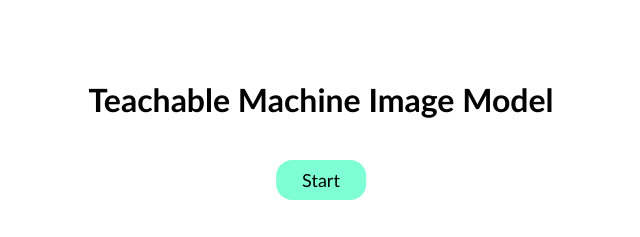
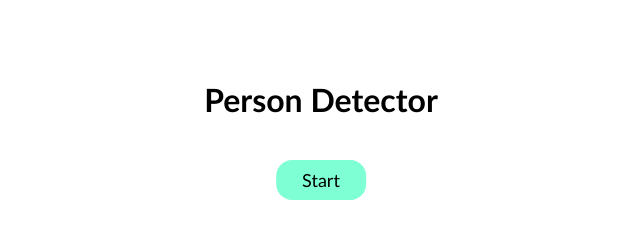
Before and after one commit to jpvikhash/PersonDetector, a plain HTML site: page index.html in a window 1280 px wide. Shown: the whole page, without its empty margins (319-959 px from the left). Drawn offline with nearby package versions, Linux system fonts and the light colour scheme.

Commit message:
Heading changed

```diff
--- a/index.html
+++ b/index.html
@@ -13,7 +13,7 @@
     <link rel="stylesheet" href="index.css">
 </head>
 <body>
-    <div id="heading">Teachable Machine Image Model</div>
+    <div id="heading">Person Detector</div>
     <button id="startBtn" type="button" onclick="init()">Start</button>
     <!-- <button id="stopBtn" type="button" onclick="stopVideo()">Stop</button> -->
     <div id="webcam-container"></div>
```
